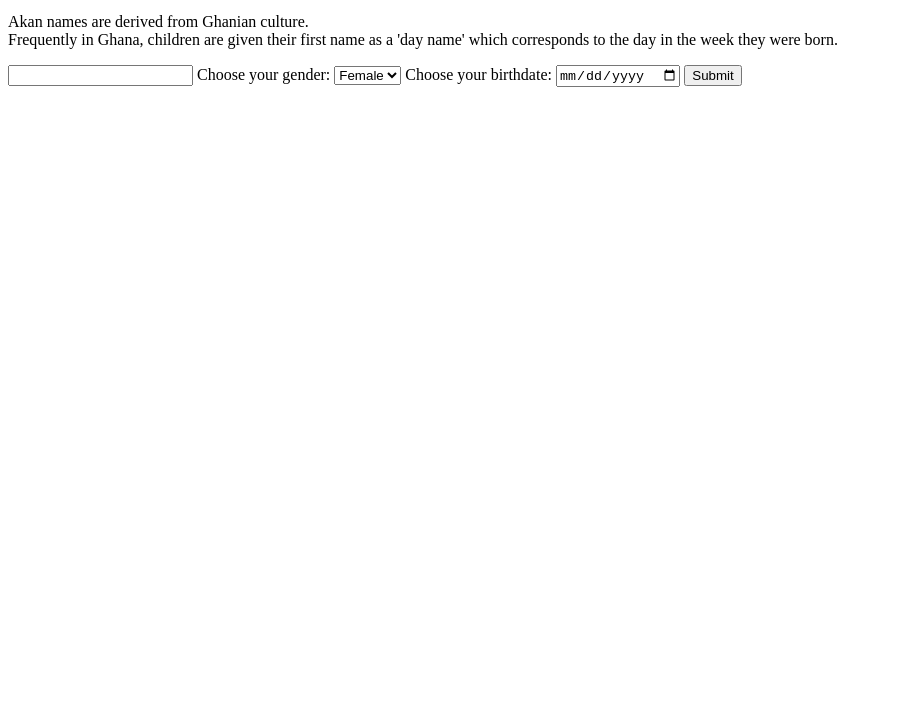
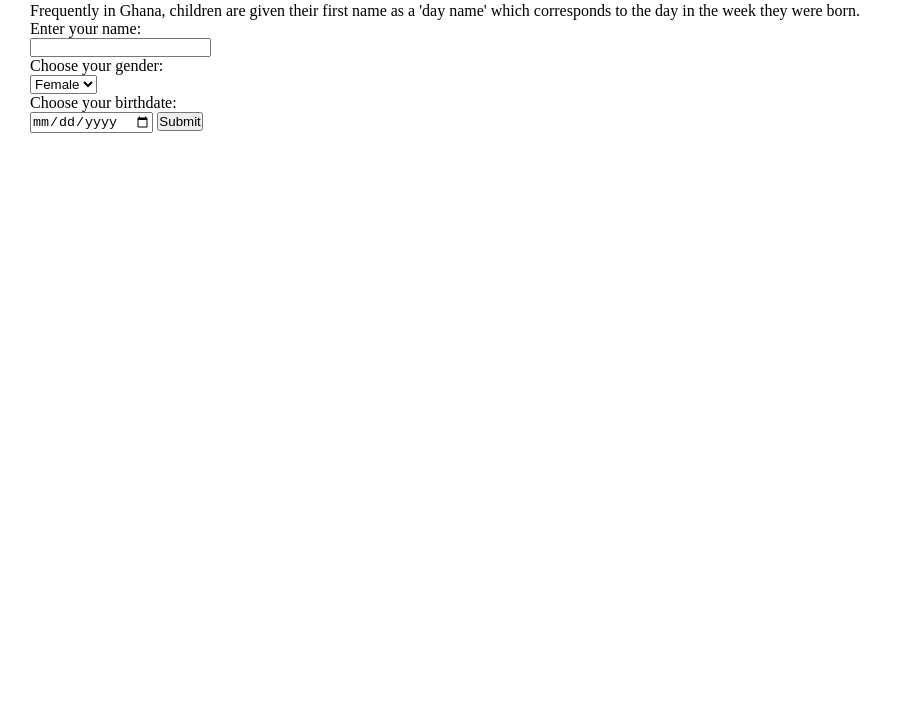
Before and after one commit to annomao/akan-name-generator, a plain HTML site: page index.html in a window 1280 px wide. Shown: the part 95-800 px from the top of the page, without its empty margins (0-910 px from the left). Drawn offline with Linux system fonts and the light colour scheme.

Commit message:
add padding to section

```diff
--- a/css/styles.css
+++ b/css/styles.css
@@ -3,6 +3,10 @@
   margin: 0;
   padding: 0;
 }
-.container{
+section{
+  padding: 30px;
   display: block;
 }
+label{
+  display: block;
+}
--- a/index.html
+++ b/index.html
@@ -4,6 +4,7 @@
   <meta charset="UTF-8">
   <meta http-equiv="X-UA-Compatible" content="IE=edge">
   <meta name="viewport" content="width=device-width, initial-scale=1.0">
+  <link rel="stylesheet" href="css/styles.css">
   <title>HOME</title>
 </head>
 <body>
@@ -16,15 +17,15 @@
         Frequently in Ghana, children are given their first name as a 'day name' which corresponds to the day in the week they were born.
       </p>
       <form action="">
-        <label for="name"></label>
+        <label for="name">Enter your name:</label>
         <input type="text" name="" id="" required>
         <label for="gender">Choose your gender:</label>
-        <select name="" id="">
+        <select name="" id="" required>
           <option value="female">Female</option>
           <option value="male">Male</option>
         </select>
         <label for="date">Choose your birthdate:</label>
-        <input type="date" name="" id="">
+        <input type="date" name="" id="" required>
         <input type="button" value="Submit">
       </form>
     </div>
```
